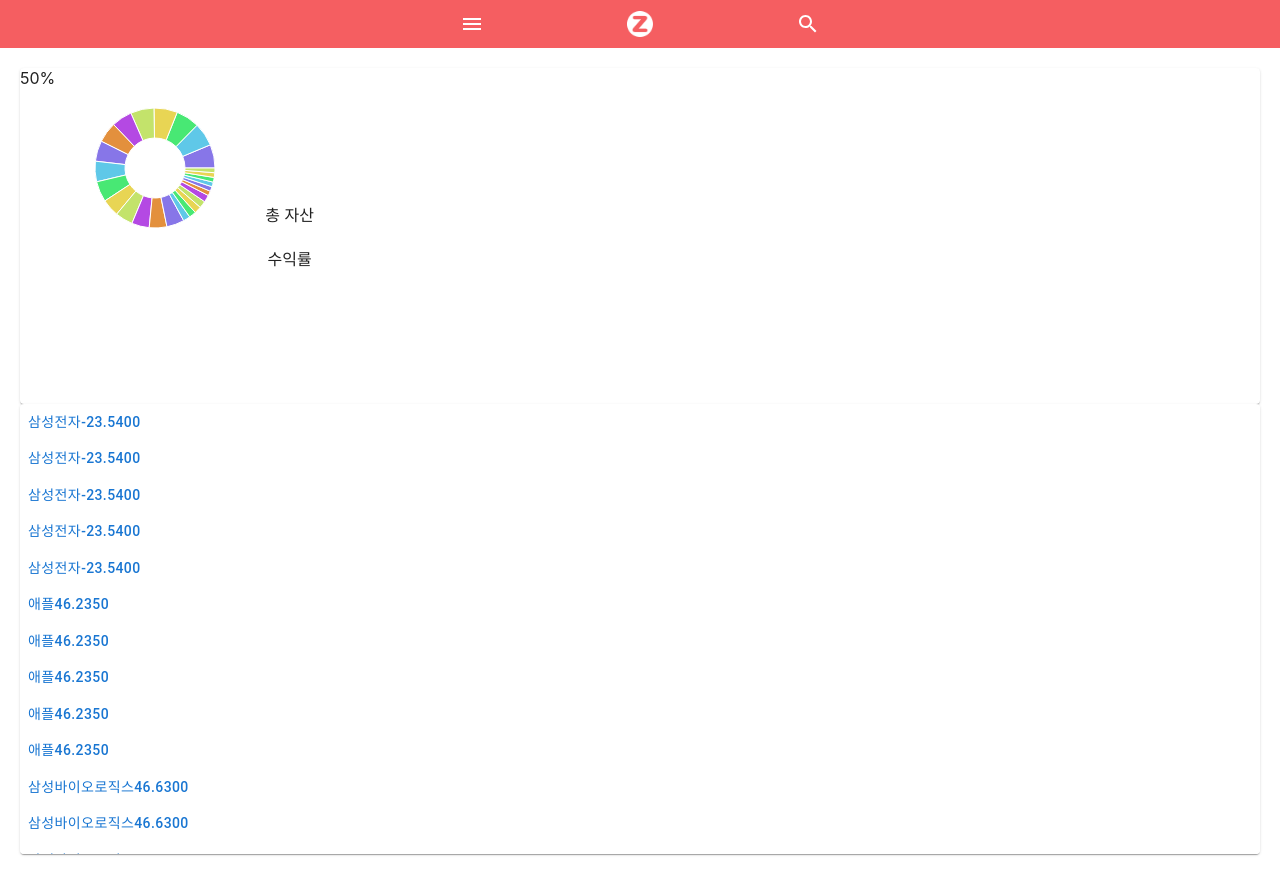
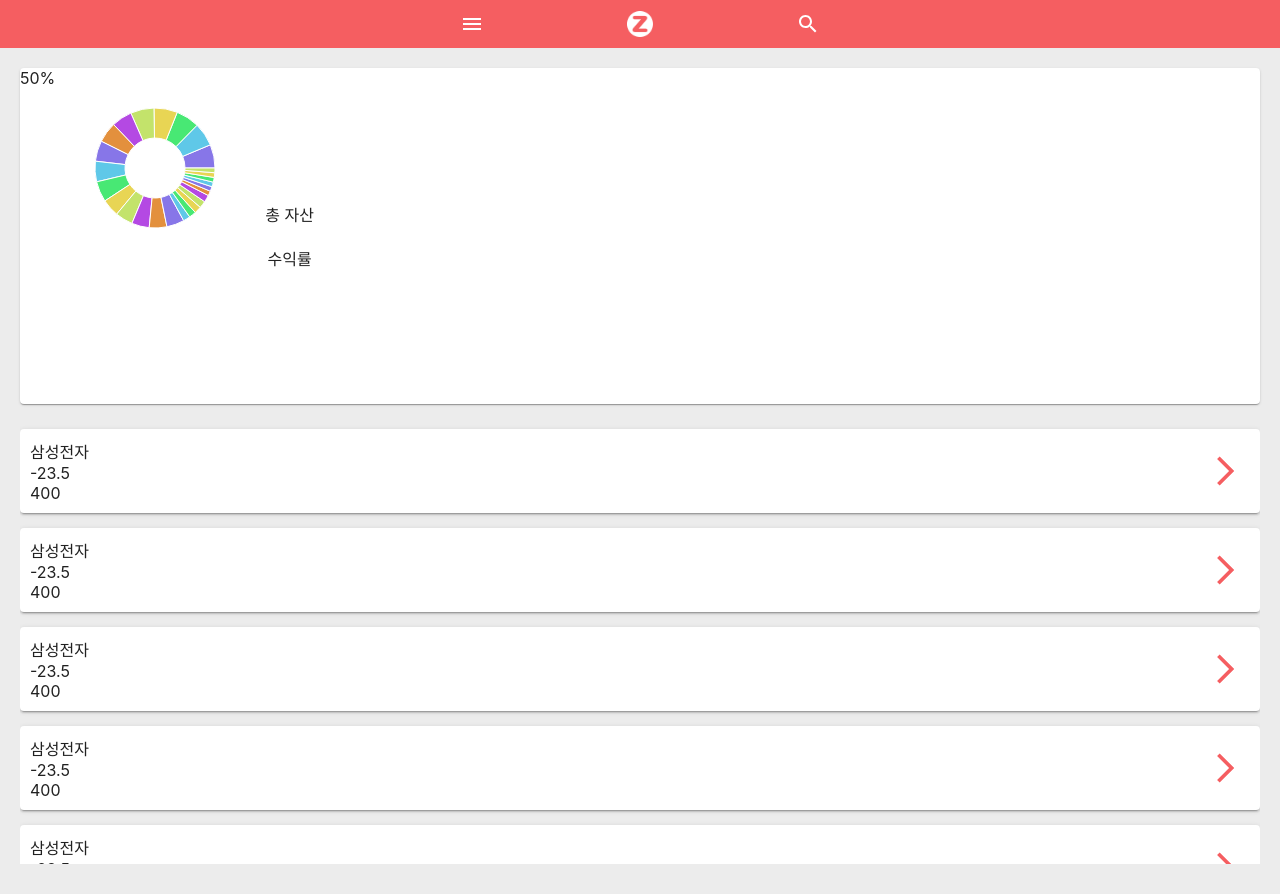
Before and after one commit to HackerthonThree/Frontend, a React (Create React App) app in the folder frontend/: page /account in a window 1280 px wide. Built offline with nearby package versions, Linux system fonts and the light colour scheme.

Commit message:
게시판 디자인 바꿈

```diff
--- a/frontend/src/components/Account.jsx
+++ b/frontend/src/components/Account.jsx
@@ -73,11 +73,11 @@ const sortedStocks=stocks.sort((a,b)=>{
             </div>
           </div>
         </Paper>
-        <Paper className="Stocks">
+        <div className="Stocks">
           {stocks.map((s,i) => {
             return <StockButton key={i} data={s} />;
           })}
-        </Paper>
+        </div>
       </div>
     </div>
   );
--- a/frontend/src/components/Account.scss
+++ b/frontend/src/components/Account.scss
@@ -1,4 +1,5 @@
 .AccountInfo{
+    background-color: rgb(236, 236, 236);
     padding:20px;
     .AccountChart{
         display: flex;
@@ -13,5 +14,6 @@ text-align: center;
     .Stocks{
         overflow: auto;
         max-height: 450px;
+        margin:10px 0px;
     }
 }
--- a/frontend/src/components/App.jsx
+++ b/frontend/src/components/App.jsx
@@ -7,7 +7,6 @@ import LogIn from './LogIn'
 import SignUp from './SignUp'
 import Account from './Account'
 import Board from './Board'
-
 function App(){
     return (
       <BrowserRouter className="App">
--- a/frontend/src/components/Board.scss
+++ b/frontend/src/components/Board.scss
@@ -2,7 +2,7 @@
     text-align: center;
     overflow: hidden;
     width: 100%;
-    display: t;
+
     .typeComment{
         text-align: center;
         .commentTextField{
@@ -10,6 +10,7 @@
         }
     }
     .comments{
+        background-color: rgb(236, 236, 236);
         overflow: auto;
         max-height: 400px;
     }
--- a/frontend/src/components/CommentButton.jsx
+++ b/frontend/src/components/CommentButton.jsx
@@ -1,5 +1,5 @@
 import React, { useCallback } from "react";
-import { Paper } from "@mui/material";
+import { Divider, Paper } from "@mui/material";
 import { Button } from "@mui/material";
 import { useNavigate } from "react-router-dom";
 import AccountCircleIcon from "@mui/icons-material/AccountCircle";
@@ -8,12 +8,15 @@ import "./CommentButton.scss";
 const CommentButton = ({ name, words, yields: average, date, onSelect }) => {
   return (
     <Paper elevation={2} className="CommentButton">
-      <div>
-        <div>
+      <div className="texts">
+        <div className="info">
           <AccountCircleIcon />
           {name}
+          <Paper className="average">
+          평균매수가 {average}
+          </Paper>
         </div>
-        <div>평균매수가 {average}</div>
+        <Divider variant="fullWidth"/>
         <div>{words}</div>
       </div>
       <Button className="HistoryButton" onClick={() => onSelect(name)}>
--- a/frontend/src/components/CommentButton.scss
+++ b/frontend/src/components/CommentButton.scss
@@ -4,6 +4,19 @@
     margin:15px;
     text-align: left;
     padding:10px;
+    .texts{
+        width: 80%;
+    }
+    .info{
+        display: flex;
+        .average{
+            padding:5px;
+            background-color: #d5d5d5;
+            color:#3a3a3a;
+            font-size: small;
+            margin:5px 10px;
+        }
+    }
     .MuiButton-root{
         position:absolute;
         right:3px;
--- a/frontend/src/components/LogIn.jsx
+++ b/frontend/src/components/LogIn.jsx
@@ -4,11 +4,13 @@ import Button from "@mui/material/Button";
 import logoImg from "../resource/logo.png";
 import { BrowserRouter, Route, Link, Routes } from "react-router-dom";
 import LinkButton from "./LinkButton";
+import { TextField } from "@mui/material";
 
 const LogIn = () => {
   return (
     <>
-      <Button>로그인!!!</Button>
+      <TextField></TextField>
+      <TextField></TextField>
     </>
   );
 };
--- a/frontend/src/components/StockButton.jsx
+++ b/frontend/src/components/StockButton.jsx
@@ -1,19 +1,25 @@
-import React,{useCallback} from "react"
+import React, { useCallback } from "react";
 import { Paper } from "@mui/material";
 import { Button } from "@mui/material";
-import {useNavigate} from 'react-router-dom';
-const StockButton=({data})=>{
+import { useNavigate } from "react-router-dom";
+import ArrowForwardIosIcon from "@mui/icons-material/ArrowForwardIos";
+import './StockButton.scss'
+const StockButton = ({ data }) => {
   const navigate = useNavigate();
-    const handleOnClick = useCallback(() => navigate('/board/'+data['name']));
+  const handleOnClick = useCallback(() => navigate("/board/" + data["name"]));
   return (
-      <div>
-        <Button onClick={handleOnClick}>
+    <Paper elevation={2} className="StockButton">
+    <div className="info">
+
       <div>{data["name"]}</div>
       <div>{data["yield"]}</div>
       <div>{data["value"]}</div>
+    </div>
+      <Button className="HistoryButton" onClick={handleOnClick}>
+        <ArrowForwardIosIcon style={{ fill: "#f55e61" }} fontSize="large" />
       </Button>
-      </div>
+    </Paper>
   );
-}
+};
 
 export default StockButton;
--- /dev/null
+++ b/frontend/src/components/StockButton.scss
@@ -0,0 +1,12 @@
+.StockButton{
+    display: flex;
+    position:relative;
+    margin:15px 0;
+    padding:10px;
+    .HistoryButton{
+        position: absolute;
+        right:3px;
+        top:50%;
+        transform:translateY(-50%);
+    }
+}
--- a/frontend/src/components/TopBar.jsx
+++ b/frontend/src/components/TopBar.jsx
@@ -11,6 +11,11 @@ import ArrowBackIcon from "@mui/icons-material/ArrowBack";
 
 const stocks = ["삼성전자", "삼성전기", "애플", "삼성바이오로직스"];
 
+const getStockList=async ()=>{
+  let r=await fetch('http://3.35.205.126:8080/api/v1/comment/stock');
+  let data=await r.json();
+  console.log(getStockList);
+}
 const TopBar = ({ handleSideBarClick }) => {
   const [search, setSearch] = useState(false);
   const navigate = useNavigate();
```
Lines whose indentation alone changed are shown as unchanged.
